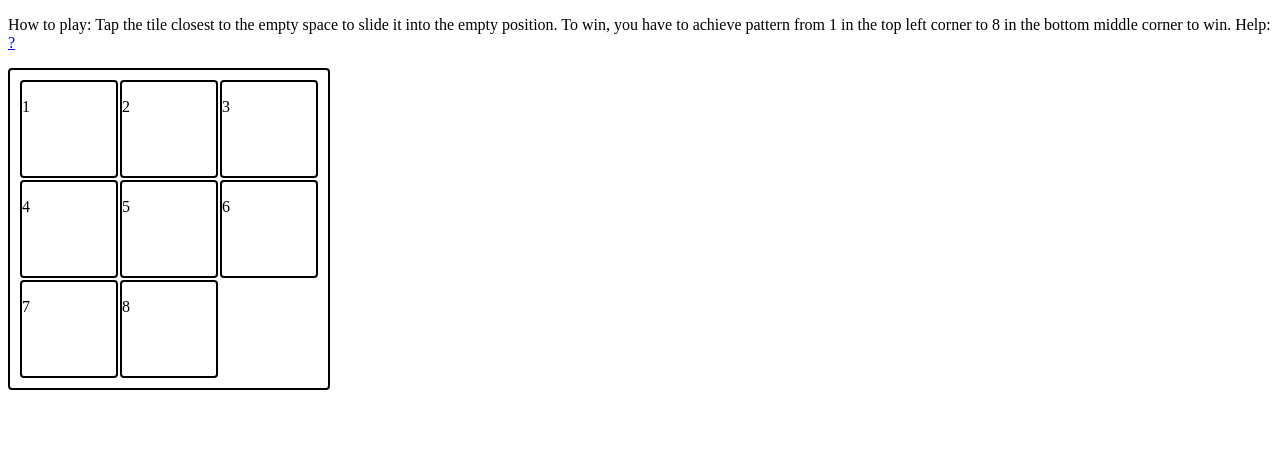
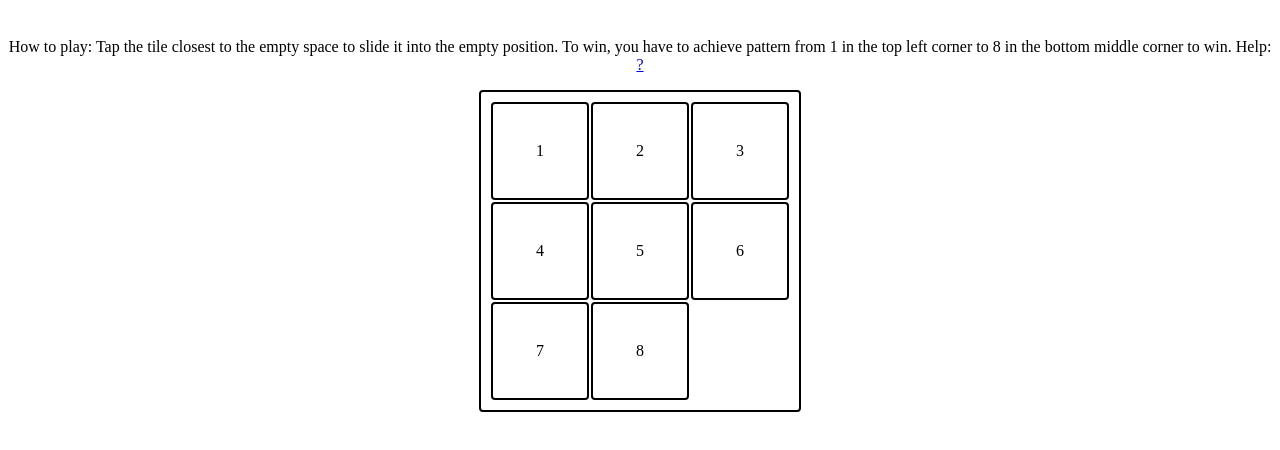
Before and after one commit to vankatadam/eight-tiles-puzzle, a plain HTML site: page index.html in a window 1280 px wide. Drawn offline with Linux system fonts and the light colour scheme.

Commit message:
Margin changed

```diff
--- a/styles.css
+++ b/styles.css
@@ -2,9 +2,13 @@
   box-sizing: border-box;
 }
 
-/* make the boxes pretty */
+p {
+  margin-top: 38px;
+  text-align: center;
+}
 
 .box1 {
+  margin: auto;
   width: 322px;
   height: 322px;
   border: 2px solid black;
```
